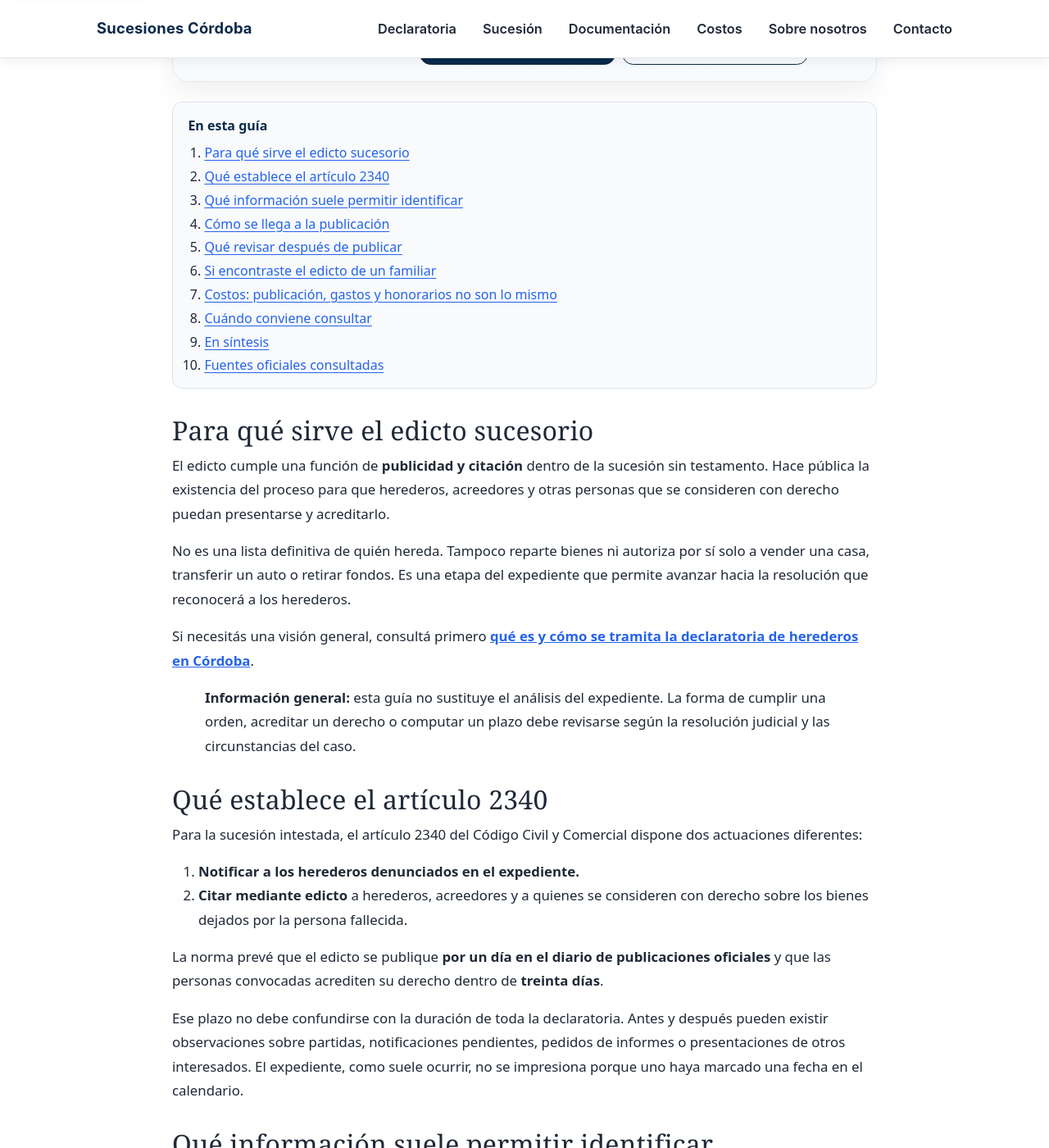
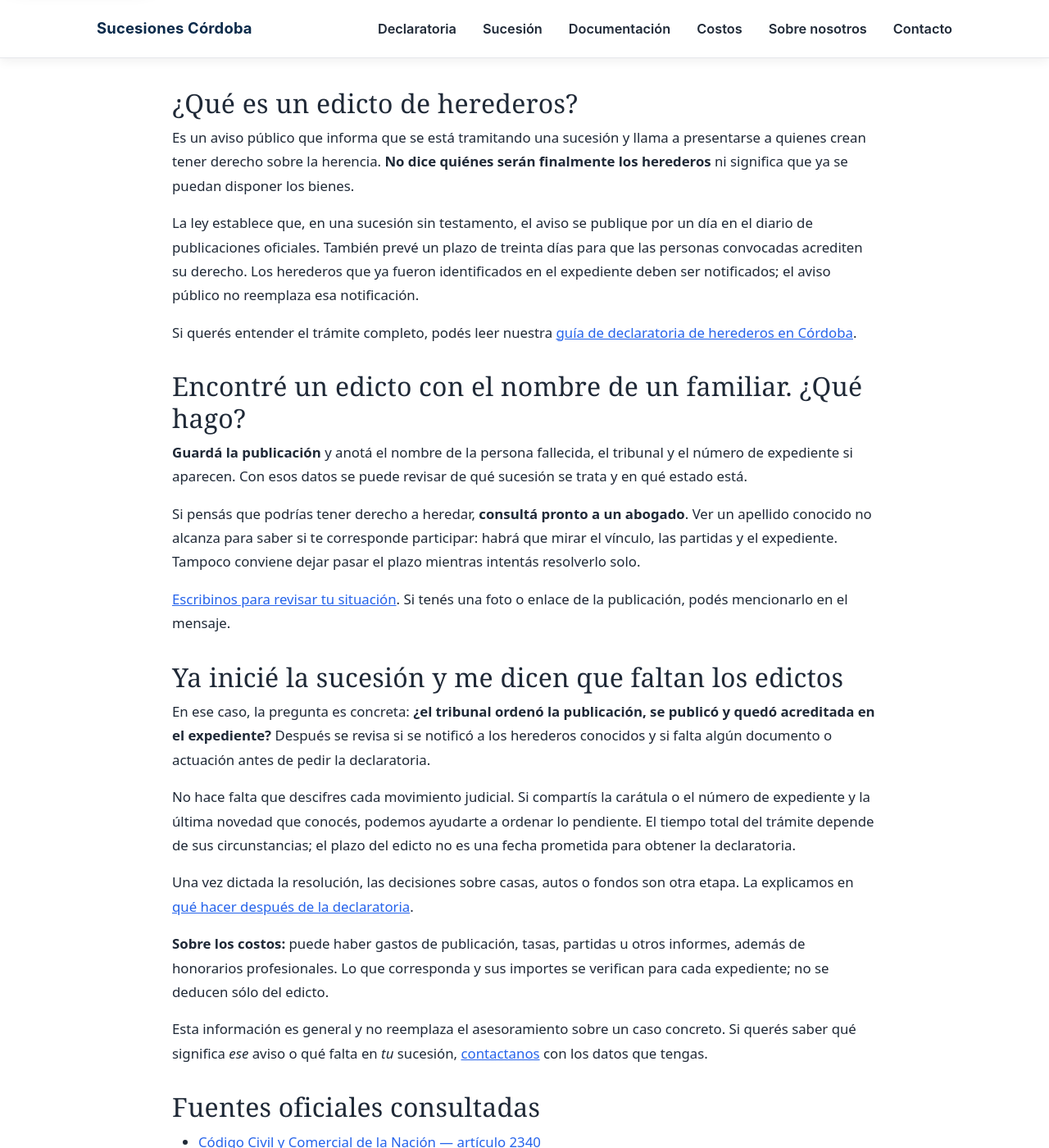
Before and after one commit to Elitedomainsx/sucesionescordoba, a Jekyll site: the page built from edictos-declaratoria-herederos-cordoba.md, in a window 1280 px wide and 1400 px high, scrolled down 809 px. Shown: the whole window at 82% size. Built offline with Jekyll 4.4.1, drawn with Linux system fonts in a browser that asks for light colours; some of the changed text lies outside the part shown.

Commit message:
Simplify succession edict guide for clients and clarify consultation path

```diff
--- a/edictos-declaratoria-herederos-cordoba.md
+++ b/edictos-declaratoria-herederos-cordoba.md
@@ -2,148 +2,64 @@
 layout: article
 title: "Edictos en la declaratoria de herederos en Córdoba"
 seo_title: "Edictos de declaratoria de herederos en Córdoba"
-h1: "Edictos en una declaratoria de herederos en Córdoba: qué publican y qué sigue"
-description: "Qué significa el edicto sucesorio, dónde se publica en Córdoba, cuál es su función y qué revisar para avanzar hacia la declaratoria de herederos."
+h1: "Edictos de herederos en Córdoba: qué significan y qué hacer"
+description: "¿Encontraste un edicto de una sucesión en Córdoba? Te explicamos qué significa, qué plazo menciona y cómo saber qué paso sigue en tu caso."
 primary_keyword: "edictos declaratoria de herederos Boletín Oficial Córdoba"
 page_topic: "edictos_declaratoria_herederos"
 date: 2026-09-29
 last_modified_at: 2026-09-29
 schema_kind: Article
-show_toc: true
+show_toc: false
 image:
   path: "/assets/img/sucesiones-cordoba-social.webp"
   width: 1200
   height: 630
-  alt: "Orientación sobre edictos en declaratorias de herederos en Córdoba"
-reviewed_by:
-  - pablo
-  - gustavo
+  alt: "Orientación sobre edictos de herederos en Córdoba"
 official_sources:
-  - title: "Código Civil y Comercial de la Nación actualizado — artículo 2340"
+  - title: "Código Civil y Comercial de la Nación — artículo 2340"
     url: "https://www.argentina.gob.ar/normativa/nacional/ley-26994-235975/actualizacion"
   - title: "Poder Judicial de Córdoba — Oficina de Procesos Sucesorios"
     url: "https://www.justiciacordoba.gob.ar/justiciacordoba/inicio/indexDetalle.aspx?codNovedad=33367"
-quick: "El edicto sucesorio es una citación pública ordenada dentro de la sucesión intestada. El artículo 2340 del Código Civil y Comercial prevé su publicación por un día en el diario de publicaciones oficiales para convocar a herederos, acreedores y demás personas que se consideren con derecho. No reemplaza la notificación de los herederos denunciados ni significa que la declaratoria ya fue dictada."
-whatsapp_message: "Hola, quiero consultar por los edictos de una declaratoria de herederos en Córdoba. El expediente está en ___ y la última actuación que conozco es ___."
-whatsapp_cta_label: "Revisar el estado del trámite"
-cta_title: "¿El expediente quedó detenido en la etapa de edictos?"
-cta_copy: "Indicá si la sucesión ya fue iniciada, dónde tramita y cuál es la última actuación que conocés. Con esos datos podemos revisar qué falta antes de pedir la declaratoria."
+quick: "Un edicto avisa públicamente que se está tramitando una sucesión y convoca a quienes crean tener un derecho sobre la herencia. Su publicación no significa que la declaratoria de herederos ya esté lista."
+whatsapp_message: "Hola, encontré un edicto o necesito saber cómo sigue una declaratoria de herederos en Córdoba. La persona fallecida es ___ y el expediente, si lo conozco, es ___."
+whatsapp_cta_label: "Consultar por mi caso"
+cta_title: "¿Encontraste un edicto o el trámite no avanza?"
+cta_copy: "Contanos qué publicación viste o cuál fue el último movimiento del expediente. Podemos ayudarte a identificar el paso que sigue según tu situación."
 faq:
-  - q: "¿Publicar el edicto significa que ya salió la declaratoria?"
-    a: "No. La publicación integra la etapa de citación. Después debe verificarse el cumplimiento de las notificaciones, el plazo correspondiente y los demás requisitos del expediente antes de solicitar que se dicte la declaratoria."
-  - q: "¿Cuántos días se publica el edicto sucesorio?"
-    a: "El artículo 2340 del Código Civil y Comercial establece un edicto publicado por un día en el diario de publicaciones oficiales. La orden concreta y su cumplimiento deben revisarse en el expediente."
-  - q: "¿El plazo de treinta días es la duración total del trámite?"
-    a: "No. Es el plazo legal previsto para que quienes se consideren con derecho lo acrediten en el marco de la citación. La duración total depende también de partidas, notificaciones, observaciones, comparecencias y decisiones del tribunal."
-  - q: "¿Un heredero conocido queda notificado solamente por el edicto?"
-    a: "La norma diferencia a los herederos denunciados, que deben ser notificados en el expediente, de la citación general por edicto. Por eso conviene comprobar ambas actuaciones."
-  - q: "¿Puedo saber por el Boletín Oficial si soy heredero?"
-    a: "Un edicto permite identificar un proceso y una convocatoria, pero no determina por sí solo si una persona tiene vocación hereditaria ni qué parte le corresponde. Eso depende del vínculo, la documentación, la existencia de testamento y el caso concreto."
-  - q: "¿Qué hago si encontré un edicto de un familiar fallecido?"
-    a: "Conviene guardar la publicación, identificar tribunal y expediente y obtener asesoramiento antes de dejar transcurrir el plazo. La comparecencia y la documentación necesaria dependen del derecho que se invoque."
+  - q: "¿El edicto significa que ya salió la declaratoria?"
+    a: "No. Es una citación dentro del trámite. La declaratoria es una resolución posterior, una vez cumplidos los requisitos del expediente."
+  - q: "¿Cuánto tiempo tengo si encontré un edicto?"
+    a: "El artículo 2340 del Código Civil y Comercial prevé treinta días para que quienes se consideren con derecho lo acrediten. Si creés que te corresponde participar, consultá cuanto antes con un abogado para revisar la publicación y el expediente."
+  - q: "¿Dónde se publica?"
+    a: "La norma indica que se publique por un día en el diario de publicaciones oficiales. Para saber si se cumplió correctamente en un caso concreto, hay que revisar la orden judicial y la constancia incorporada al expediente."
 ---
 
-## Para qué sirve el edicto sucesorio
+Quizás llegaste acá porque viste un aviso con el nombre de un familiar fallecido. O porque te dijeron que «faltan los edictos» en una sucesión que ya empezaste. En los dos casos, lo importante es entender **qué está pasando en ese expediente**.
 
-El edicto cumple una función de **publicidad y citación** dentro de la sucesión sin testamento. Hace pública la existencia del proceso para que herederos, acreedores y otras personas que se consideren con derecho puedan presentarse y acreditarlo.
+## ¿Qué es un edicto de herederos?
 
-No es una lista definitiva de quién hereda. Tampoco reparte bienes ni autoriza por sí solo a vender una casa, transferir un auto o retirar fondos. Es una etapa del expediente que permite avanzar hacia la resolución que reconocerá a los herederos.
+Es un aviso público que informa que se está tramitando una sucesión y llama a presentarse a quienes crean tener derecho sobre la herencia. **No dice quiénes serán finalmente los herederos** ni significa que ya se puedan disponer los bienes.
 
-Si necesitás una visión general, consultá primero **[qué es y cómo se tramita la declaratoria de herederos en Córdoba](/declaratoria-de-herederos-cordoba/)**.
+La ley establece que, en una sucesión sin testamento, el aviso se publique por un día en el diario de publicaciones oficiales. También prevé un plazo de treinta días para que las personas convocadas acrediten su derecho. Los herederos que ya fueron identificados en el expediente deben ser notificados; el aviso público no reemplaza esa notificación.
 
-> **Información general:** esta guía no sustituye el análisis del expediente. La forma de cumplir una orden, acreditar un derecho o computar un plazo debe revisarse según la resolución judicial y las circunstancias del caso.
+Si querés entender el trámite completo, podés leer nuestra [guía de declaratoria de herederos en Córdoba](/declaratoria-de-herederos-cordoba/).
 
-## Qué establece el artículo 2340
+## Encontré un edicto con el nombre de un familiar. ¿Qué hago?
 
-Para la sucesión intestada, el artículo 2340 del Código Civil y Comercial dispone dos actuaciones diferentes:
+**Guardá la publicación** y anotá el nombre de la persona fallecida, el tribunal y el número de expediente si aparecen. Con esos datos se puede revisar de qué sucesión se trata y en qué estado está.
 
-1. **Notificar a los herederos denunciados en el expediente.**
-2. **Citar mediante edicto** a herederos, acreedores y a quienes se consideren con derecho sobre los bienes dejados por la persona fallecida.
+Si pensás que podrías tener derecho a heredar, **consultá pronto a un abogado**. Ver un apellido conocido no alcanza para saber si te corresponde participar: habrá que mirar el vínculo, las partidas y el expediente. Tampoco conviene dejar pasar el plazo mientras intentás resolverlo solo.
 
-La norma prevé que el edicto se publique **por un día en el diario de publicaciones oficiales** y que las personas convocadas acrediten su derecho dentro de **treinta días**.
+[Escribinos para revisar tu situación](https://wa.me/5493513772921?text=Hola%2C%20encontr%C3%A9%20un%20edicto%20de%20una%20sucesi%C3%B3n%20en%20C%C3%B3rdoba%20y%20quisiera%20consultar%20si%20debo%20presentarme.). Si tenés una foto o enlace de la publicación, podés mencionarlo en el mensaje.
 
-Ese plazo no debe confundirse con la duración de toda la declaratoria. Antes y después pueden existir observaciones sobre partidas, notificaciones pendientes, pedidos de informes o presentaciones de otros interesados. El expediente, como suele ocurrir, no se impresiona porque uno haya marcado una fecha en el calendario.
+## Ya inicié la sucesión y me dicen que faltan los edictos
 
-## Qué información suele permitir identificar
+En ese caso, la pregunta es concreta: **¿el tribunal ordenó la publicación, se publicó y quedó acreditada en el expediente?** Después se revisa si se notificó a los herederos conocidos y si falta algún documento o actuación antes de pedir la declaratoria.
 
-La publicación debe permitir reconocer el proceso y la convocatoria. Según el texto ordenado en el expediente, puede incluir datos como:
+No hace falta que descifres cada movimiento judicial. Si compartís la carátula o el número de expediente y la última novedad que conocés, podemos ayudarte a ordenar lo pendiente. El tiempo total del trámite depende de sus circunstancias; el plazo del edicto no es una fecha prometida para obtener la declaratoria.
 
-- nombre de la persona fallecida;
-- tribunal u oficina interviniente;
-- identificación del expediente;
-- objeto de la citación;
-- plazo para comparecer;
-- firma o referencia de la autoridad correspondiente.
+Una vez dictada la resolución, las decisiones sobre casas, autos o fondos son otra etapa. La explicamos en [qué hacer después de la declaratoria](/despues-declaratoria-herederos/).
 
-La forma concreta puede variar. Si necesitás ubicar una sucesión, compará cuidadosamente nombres, documento cuando figure, carátula y tribunal. Una coincidencia parcial no alcanza para asumir que se trata del mismo causante.
+**Sobre los costos:** puede haber gastos de publicación, tasas, partidas u otros informes, además de honorarios profesionales. Lo que corresponda y sus importes se verifican para cada expediente; no se deducen sólo del edicto.
 
-## Cómo se llega a la publicación
-
-En términos generales, el recorrido es el siguiente:
-
-1. Se inicia la declaratoria y se acompaña la documentación disponible.
-2. Se acredita el fallecimiento y se denuncian los herederos conocidos.
-3. El tribunal controla la presentación y ordena las citaciones y notificaciones que correspondan.
-4. Se gestiona la publicación del texto autorizado.
-5. Se incorpora o acredita el cumplimiento en el expediente.
-6. Transcurrida la etapa de citación y cumplidos los demás requisitos, se solicita el dictado de la declaratoria.
-
-No conviene encargar una publicación aislada sin mirar la resolución que la ordenó. Un error en el nombre, en la identificación del expediente o en la forma dispuesta puede obligar a corregir o repetir pasos.
-
-## Qué revisar después de publicar
-
-La publicación no mueve sola el expediente. Antes de pedir la declaratoria conviene comprobar:
-
-- que el edicto corresponda al expediente correcto;
-- que se haya publicado conforme a la orden judicial;
-- que la constancia se encuentre incorporada;
-- que los herederos denunciados hayan sido notificados como corresponde;
-- que las partidas acrediten adecuadamente los vínculos;
-- que no existan observaciones pendientes;
-- que haya transcurrido el plazo aplicable;
-- que no se haya presentado otro heredero, acreedor o interesado que deba ser atendido.
-
-Si ya obtuviste la resolución, la etapa cambia: podés consultar **[qué hacer después de la declaratoria de herederos](/despues-declaratoria-herederos/)**.
-
-## Si encontraste el edicto de un familiar
-
-Encontrar una publicación no significa automáticamente que hayas perdido un derecho ni que ya seas heredero reconocido. Sí es una señal para actuar con orden:
-
-1. Guardá una copia o el enlace de la publicación.
-2. Anotá tribunal, carátula y número de expediente.
-3. Reuní las partidas que acrediten tu vínculo.
-4. Consultá el estado del proceso.
-5. Pedí asesoramiento antes de presentar documentación o dejar pasar el plazo.
-
-La vocación hereditaria depende del parentesco, del estado civil, de la existencia de testamento y de otros antecedentes. El edicto convoca; el derecho debe acreditarse.
-
-## Costos: publicación, gastos y honorarios no son lo mismo
-
-Para evitar presupuestos confusos conviene separar:
-
-- **tasas o conceptos oficiales**, si corresponden;
-- **gastos de publicación y diligenciamiento**;
-- **informes, partidas y certificaciones**;
-- **honorarios profesionales** por la dirección y el trabajo jurídico.
-
-Los importes y modalidades pueden actualizarse. Antes de pagar, verificá el concepto vigente y la orden concreta del expediente. Una cifra antigua encontrada en internet tiene una habilidad especial para sobrevivir mucho después de haber dejado de ser útil.
-
-## Cuándo conviene consultar
-
-Una revisión profesional puede ser especialmente útil si:
-
-- no sabés si el edicto fue publicado o acreditado;
-- el nombre del causante aparece con diferencias;
-- existe un heredero conocido que no fue notificado;
-- encontraste una publicación y creés tener derechos;
-- venció el plazo y el expediente no avanzó;
-- apareció otra persona reclamando participación;
-- hay bienes que necesitan protección mientras se tramita la sucesión.
-
-Podés **[consultarnos por una sucesión en Córdoba](/contacto/)** o usar el botón de WhatsApp de esta página. Para una primera revisión ayuda indicar dónde tramita el expediente, su número y la última actuación que conocés.
-
-## En síntesis
-
-El edicto sucesorio es una citación pública necesaria en la sucesión intestada, pero no es la declaratoria ni el final del proceso. Su utilidad depende de que se publique correctamente, se acredite en el expediente y se coordine con las notificaciones y documentos restantes.
-
-Si el trámite quedó detenido en esa etapa, el paso práctico es revisar el expediente completo y determinar qué requisito falta. En sucesiones, avanzar bien suele ser más rápido que avanzar dos veces.
+Esta información es general y no reemplaza el asesoramiento sobre un caso concreto. Si querés saber qué significa *ese* aviso o qué falta en *tu* sucesión, [contactanos](/contacto/) con los datos que tengas.
```
